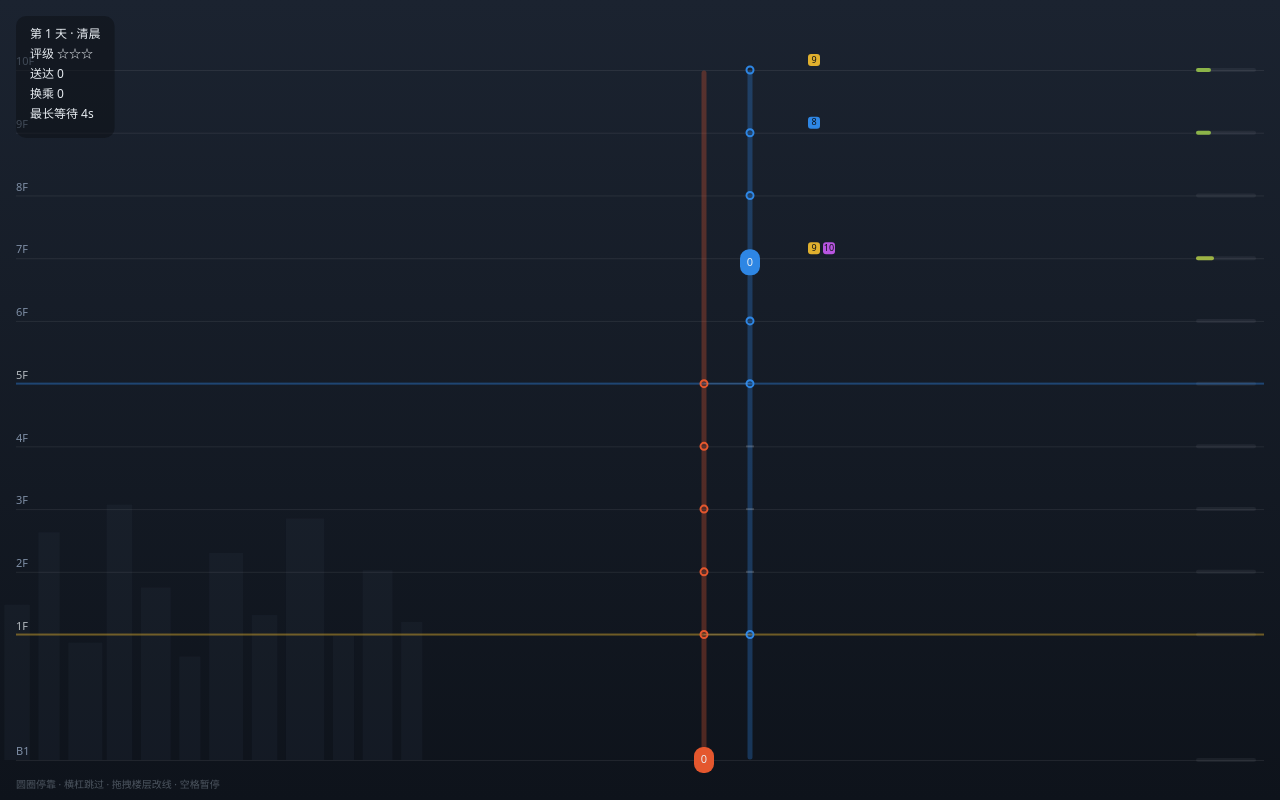
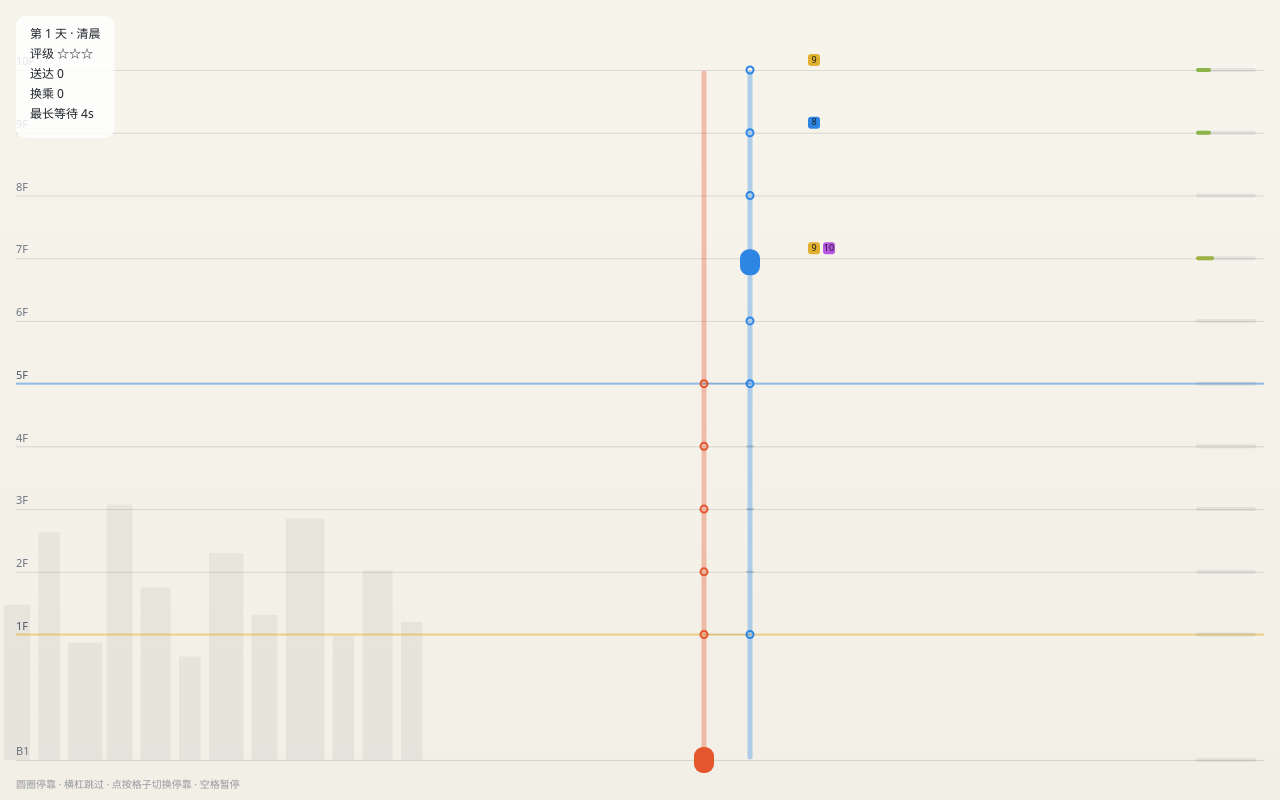
Before and after one commit to wongben2333-crypto/MiniElevator, a website built with Vite: page index.html in a window 1280 px wide. Built offline with nearby package versions, Linux system fonts and the light colour scheme.

Commit message:
白色主题 + 轿厢内显示乘客（视觉层）
- render/hud/index.html：暗色→浅色纸张主题（近白渐变随时段微调、深色细结构线、深色文字、半透明白面板/遮罩）；线路/停靠/跳过/徽标/压力条配色同步。
- 轿厢：以「目的区着色小点」显示车内乘客（2×3 网格，>6 显示 +N），替代原载客数；小点加白色细描边，避免与同色车体糊在一起；纯确定性。
- 引导提示改为「点按格子切换停靠」，配合新交互。
- 验证：123/21 tests、typecheck 0、build 0；Playwright 核验浅色主题、轿厢乘客点、点按切换停靠（elev0 [-1,1,2,3,4,5]→[-1,1,2,3,5]）。

Ultraworked with [Sisyphus](https://github.com/code-yeongyu/oh-my-openagent)
Co-authored-by: Sisyphus <clio-agent@sisyphuslabs.ai>

```diff
--- a/index.html
+++ b/index.html
@@ -6,9 +6,9 @@
     <title>垂直都市 · Vertical Rush</title>
     <style>
       :root {
-        color-scheme: dark;
-        --bg: #0d1116;
-        --ink: #e8edf2;
+        color-scheme: light;
+        --bg: #f4f4ef;
+        --ink: #1f242b;
       }
       * {
         margin: 0;
--- a/src/hud.ts
+++ b/src/hud.ts
@@ -9,18 +9,18 @@ import type { Phase, World } from './types';
 const TICK_HZ = 60;
 const FONT = '12px system-ui';
 const TITLE_FONT = '600 17px system-ui';
-const TEXT = '#e8edf2';
-const MUTED = '#9aa7b4';
-/** Light frosted panel: low opacity over the scene, thin and quiet. */
-const PANEL = 'rgba(13,17,22,0.55)';
-const DIM = 'rgba(6,9,12,0.5)';
+const TEXT = '#1f242b';
+const MUTED = '#6b7280';
+/** Light frosted panel: translucent white over the scene, thin and quiet. */
+const PANEL = 'rgba(255,255,255,0.82)';
+const DIM = 'rgba(255,255,255,0.62)';
 const PAD = 14;
 const INSET = 16;
 const LINE = 20;
 /** One-line onboarding legend for the stop / skip language. */
-const HINT = '圆圈停靠 · 横杠跳过 · 拖拽楼层改线 · 空格暂停';
+const HINT = '圆圈停靠 · 横杠跳过 · 点按格子切换停靠 · 空格暂停';
 const HINT_FONT = '10px system-ui';
-const HINT_COLOR = 'rgba(154,167,180,0.45)';
+const HINT_COLOR = 'rgba(107,114,128,0.7)';
 
 interface Label {
   text: string;
--- a/src/render.ts
+++ b/src/render.ts
@@ -1,9 +1,9 @@
-// Canvas 2D drawing layer for the building cross-section (dark, minimal,
+// Canvas 2D drawing layer for the building cross-section (light paper,
 // Mini-Metro-like). Deterministic only: no randomness, no clocks, no DOM
 // lookups — everything derives from `world` and the pure view geometry.
 
 import { LOBBY_FLOOR } from './config';
-import type { Phase, World, Zone } from './types';
+import type { Elevator, Phase, World, Zone } from './types';
 import { elevatorX, floorToY, plotBottom, plotTop, type ViewConfig } from './view';
 
 /** Passenger square color by destination zone. */
@@ -17,14 +17,13 @@ const ZONE_COLOR: Record<Zone, string> = {
 };
 
 const FONT = '11px system-ui';
-const TEXT = '#e8edf2';
-const MUTED = '#7f8fa6';
-/** Background gradient [top, bottom] per phase — warm dawn, cool deep night. */
+const MUTED = '#6b7280';
+/** Background gradient [top, bottom] per phase — near-white paper tints. */
 const PHASE_SKY: Record<Phase, readonly [string, string]> = {
-  morning: ['#1b2330', '#0e131b'],
-  midday: ['#182028', '#0d1218'],
-  evening: ['#241a20', '#130d11'],
-  night: ['#0d1522', '#070a10'],
+  morning: ['#f7f4ec', '#f2efe6'],
+  midday: ['#f7f7f2', '#f1f1ec'],
+  evening: ['#f8f0e6', '#f3e9de'],
+  night: ['#eef1f5', '#e7ebf1'],
 };
 const BAR_MAX = 60;
 const BAR_H = 4;
@@ -33,10 +32,10 @@ const BADGE = 12;
 const BADGE_GAP = 3;
 const BADGE_FONT = '9px system-ui';
 /** Dark ink reads ≥~4.9:1 on every zone color at this size. */
-const BADGE_INK = '#0d1117';
-const HOLLOW = 'rgba(232,237,242,0.45)';
+const BADGE_INK = '#1a1d22';
+const HOLLOW = 'rgba(40,44,52,0.4)';
 /** Faint neutral bar for floors an elevator passes without stopping. */
-const SKIP_COLOR = 'rgba(232,237,242,0.18)';
+const SKIP_COLOR = 'rgba(40,44,52,0.18)';
 const MAX_WAITING_DRAWN = 40;
 /** Pressure bar ramp: green → amber → red. */
 const GREEN = [0x38, 0xb7, 0x64] as const;
@@ -96,7 +95,7 @@ export function draw(
     const x = elevatorX(v, e.id);
     // Soft route track: the line's own color, low alpha, round caps.
     ctx.save();
-    ctx.globalAlpha = 0.3;
+    ctx.globalAlpha = 0.35;
     ctx.strokeStyle = e.color;
     ctx.lineWidth = 5;
     ctx.lineCap = 'round';
@@ -135,13 +134,12 @@ export function draw(
     ctx.fill();
     if (e.id === selectedElevator) {
       // Thin, quiet selection ring — never a harsh outline.
-      ctx.strokeStyle = 'rgba(232,237,242,0.55)';
+      ctx.strokeStyle = 'rgba(20,22,26,0.5)';
       ctx.lineWidth = 1.5;
       roundRectPath(ctx, { x: x - 13, y: y - 16, w: 26, h: 32, radius: 12 });
       ctx.stroke();
     }
-    ctx.fillStyle = TEXT;
-    ctx.fillText(String(e.load.length), x, y);
+    drawRiders(ctx, world, e, x, y);
   }
   drawTransfers(ctx, v, world);
 }
@@ -158,6 +156,65 @@ function pressureColor(p: number): string {
   return q < 0.5 ? mix(GREEN, AMBER, q * 2) : mix(AMBER, RED, q * 2 - 1);
 }
 
+/** Ink (dark or white) that stays legible on top of `bg`. */
+function readableInk(bg: string): string {
+  const hex = /^#([0-9a-f]{6})$/i.exec(bg.trim());
+  if (hex === null) return '#ffffff';
+  const n = parseInt(hex[1], 16);
+  const lum = 0.2126 * ((n >> 16) & 255) + 0.7152 * ((n >> 8) & 255) + 0.0722 * (n & 255);
+  return lum > 150 ? '#1a1d22' : '#ffffff';
+}
+
+const RIDER_MAX = 6;
+const RIDER_FONT = '700 8px system-ui';
+
+/**
+ * Draw the passengers riding inside the car pill: up to 6 ~3px dots in a
+ * 2-wide × 3-tall grid, each tinted by its destination zone. Overflow riders
+ * collapse into a tiny `+N` under the grid. Empty car draws nothing.
+ */
+function drawRiders(
+  ctx: CanvasRenderingContext2D,
+  world: World,
+  e: Elevator,
+  cx: number,
+  cy: number,
+): void {
+  const n = e.load.length;
+  if (n === 0) return;
+  const shown = n > RIDER_MAX ? RIDER_MAX : n;
+  const overflow = n > shown;
+  const rows = Math.ceil(shown / 2);
+  const rowGap = 6;
+  const colGap = 5;
+  const startY = cy + (rows - 1) * -rowGap * 0.5 - (overflow ? 2.5 : 0);
+  ctx.save();
+  // A thin light ring keeps a dot legible even when its zone color matches the car.
+  ctx.strokeStyle = 'rgba(255,255,255,0.85)';
+  ctx.lineWidth = 0.75;
+  for (let i = 0; i < shown; i++) {
+    const p = world.passengers.get(e.load[i]);
+    if (!p) continue;
+    const col = i % 2;
+    const row = Math.floor(i / 2);
+    const x = cx + (col === 0 ? -colGap / 2 : colGap / 2);
+    const y = startY + row * rowGap;
+    ctx.fillStyle = ZONE_COLOR[p.destZone];
+    ctx.beginPath();
+    ctx.arc(x, y, 1.6, 0, Math.PI * 2);
+    ctx.fill();
+    ctx.stroke();
+  }
+  if (overflow) {
+    ctx.font = RIDER_FONT;
+    ctx.textAlign = 'center';
+    ctx.textBaseline = 'middle';
+    ctx.fillStyle = readableInk(e.color);
+    ctx.fillText(`+${n - shown}`, cx, cy + 8);
+  }
+  ctx.restore();
+}
+
 function drawBackground(ctx: CanvasRenderingContext2D, v: ViewConfig, world: World): void {
   const [top, bottom] = PHASE_SKY[world.phase];
   const g = ctx.createLinearGradient(0, 0, 0, v.height);
@@ -170,7 +227,7 @@ function drawBackground(ctx: CanvasRenderingContext2D, v: ViewConfig, world: Wor
   const third = v.width / 3;
   const base = plotBottom(v);
   const plotH = base - plotTop(v);
-  ctx.fillStyle = 'rgba(127,143,166,0.05)';
+  ctx.fillStyle = 'rgba(40,44,52,0.06)';
   for (const [fx, fw, hf] of SKYLINE) {
     const bh = hf * plotH * 0.5;
     ctx.fillRect(fx * third, base - bh, fw * third, bh);
@@ -186,20 +243,20 @@ function drawFloorBands(ctx: CanvasRenderingContext2D, v: ViewConfig, world: Wor
     const isSky = f.special === 'skyLobby';
     const accent = isLobby || isSky;
     ctx.fillStyle = isLobby
-      ? 'rgba(224,176,46,0.45)'
+      ? 'rgba(224,176,46,0.5)'
       : isSky
-        ? 'rgba(46,134,228,0.4)'
-        : 'rgba(232,237,242,0.08)';
+        ? 'rgba(46,134,228,0.5)'
+        : 'rgba(40,44,52,0.14)';
     ctx.fillRect(16, y - (accent ? 1 : 0), v.width - 32, accent ? 2 : 1);
-    // Floor labels: small, muted; accent floors only a touch brighter.
-    ctx.fillStyle = accent ? 'rgba(232,237,242,0.75)' : MUTED;
+    // Floor labels: small, muted; accent floors only a touch darker.
+    ctx.fillStyle = accent ? '#4b5563' : MUTED;
     ctx.fillText(f.name, 16, y - 8);
   }
 }
 
 function drawPressureBars(ctx: CanvasRenderingContext2D, v: ViewConfig, world: World): void {
   const x0 = v.width - 24 - BAR_MAX;
-  ctx.fillStyle = 'rgba(232,237,242,0.06)';
+  ctx.fillStyle = 'rgba(40,44,52,0.08)';
   for (const f of world.floors) {
     roundRectPath(ctx, { x: x0, y: floorToY(v, f.id) - BAR_H / 2, w: BAR_MAX, h: BAR_H, radius: BAR_H / 2 });
     ctx.fill();
@@ -268,7 +325,7 @@ function roundRectPath(
 }
 
 function drawTransfers(ctx: CanvasRenderingContext2D, v: ViewConfig, world: World): void {
-  ctx.strokeStyle = 'rgba(232,237,242,0.1)';
+  ctx.strokeStyle = 'rgba(40,44,52,0.12)';
   ctx.lineWidth = 1;
   for (const f of world.floors) {
     let minX = Infinity;
```
